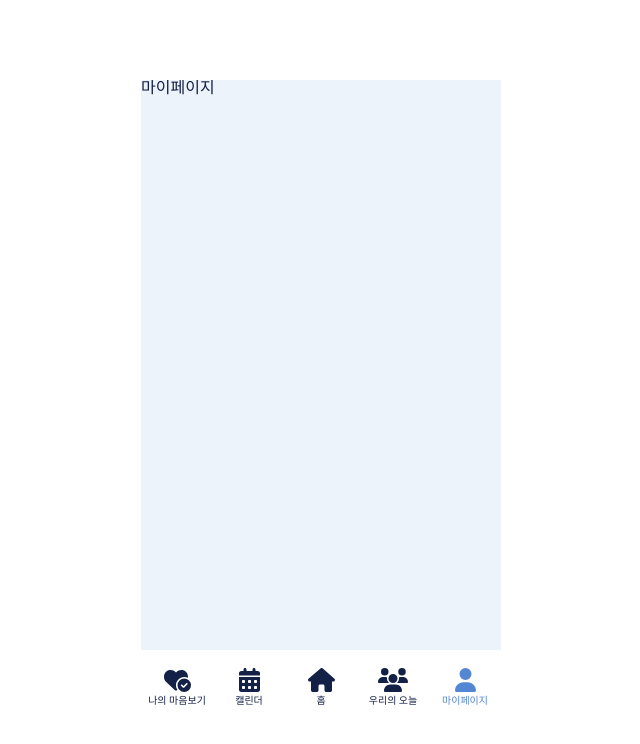
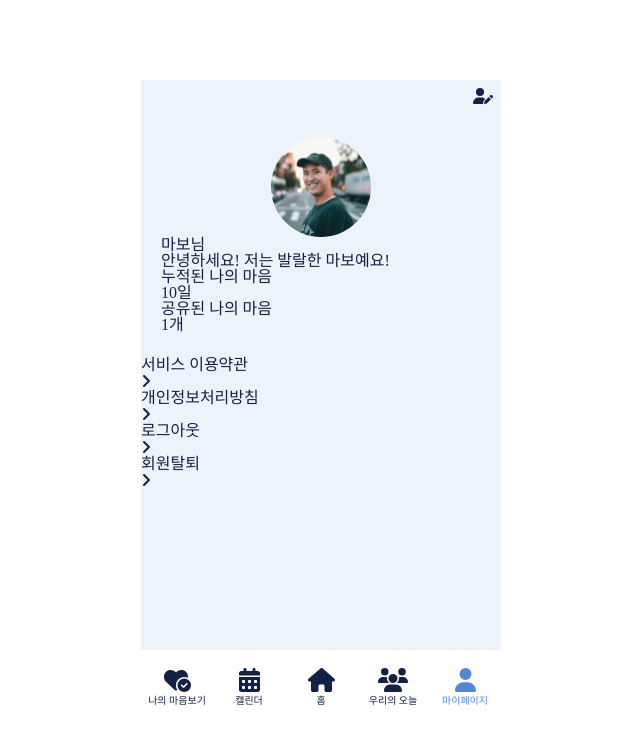
Before and after one commit to moon1324/project-oneul, a React (Create React App) app in the folder client/: page /myPage in a window 1280 px wide. Shown: the top 744 px of the page, without its empty margins (319-959 px from the left). Built offline with nearby package versions, Linux system fonts and the light colour scheme; a web font is replaced by a local one.

Commit message:
design: 마이페이지레이아웃

```diff
--- a/client/src/pages/myPage/MyPage.js
+++ b/client/src/pages/myPage/MyPage.js
@@ -1,7 +1,13 @@
-import React from "react";
+import React from 'react';
+import {Outlet} from 'react-router-dom'
+
 
 const MyPage = () => {
-    return <div>마이페이지</div>;
+    return (
+        <>
+            <Outlet/>
+        </>
+    );
 };
 
 export default MyPage;
--- /dev/null
+++ b/client/src/pages/myPage/MyPageEdit.js
@@ -0,0 +1,11 @@
+import React from 'react';
+
+const MyPageEdit = () => {
+    return (
+        <div>
+            프로필 변경 페이지 입니다.
+        </div>
+    );
+};
+
+export default MyPageEdit;
--- /dev/null
+++ b/client/src/pages/myPage/MyPageMain.js
@@ -0,0 +1,60 @@
+import React from 'react';
+import {Link} from 'react-router-dom'
+import {FontAwesomeIcon} from '@fortawesome/react-fontawesome'
+import {faAngleRight, faUserPen} from '@fortawesome/free-solid-svg-icons'
+import S from './style';
+
+const MyPageMain = () => {
+    return (
+        <>
+            <S.MypageNav>
+                <Link to={'/myPage/edit'}>
+                    <FontAwesomeIcon icon={faUserPen} />
+                </Link>
+            </S.MypageNav>
+            <S.ProfileContaier>
+                <S.ProfilePictureWrapper>
+                    <div className="pictureBox">
+                        <img src={process.env.PUBLIC_URL + '/images/mypage/profile_picture.svg'}/>
+                    </div>
+                </S.ProfilePictureWrapper>
+                <div className="profileNameWapper">
+                    <h3>마보님</h3>
+                </div>
+                <div className="profileSatusWrapper">
+                    <p>안녕하세요! 저는 발랄한 마보예요!</p>
+                </div>
+                <div className="profileContentsWrapper">
+                    <div className="totalMyminBox">
+                        <p>누적된 나의 마음</p>
+                        <h3>10일</h3>
+                    </div>
+                    <div className="sharedMytodayBox">
+                        <p>공유된 나의 마음</p>
+                        <h3>1개</h3>
+                    </div>
+                </div>
+            </S.ProfileContaier>
+            <div className="serviceContainer">
+                <div className="serviceWrapper">
+                    <p>서비스 이용약관</p>
+                    <FontAwesomeIcon icon={faAngleRight} />
+                </div>
+                <div className="serviceWrapper">
+                    <p>개인정보처리방침</p>
+                    <FontAwesomeIcon icon={faAngleRight} />
+                </div>
+                <div className="serviceWrapper">
+                    <p>로그아웃</p>
+                    <FontAwesomeIcon icon={faAngleRight} />
+                </div>
+                <div className="serviceWrapper">
+                    <p className="signOut">회원탈퇴</p>
+                    <FontAwesomeIcon icon={faAngleRight} />
+                </div>
+            </div>
+        </>
+    );
+};
+
+export default MyPageMain;
--- a/client/src/pages/myPage/style.js
+++ b/client/src/pages/myPage/style.js
@@ -0,0 +1,23 @@
+import styled from 'styled-components'
+
+const S = {}
+    S.MypageNav = styled.nav`
+        padding: 0.5rem;
+        text-align: right;
+    `
+    S.ProfileContaier = styled.div`
+        width: 100%;
+        padding: 1.5rem 1.25rem;
+    `
+    S.ProfilePictureWrapper = styled.div`
+        display: flex;
+        justify-content: center;
+
+        & .pictureBox{
+            width: 100px;
+            height: 100px;
+            border-radius:50%;
+        }
+    `
+
+export default S;
```
Also changed, not shown: client/src/routes/router.js (+12 -0 lines), client/public/images/mypage/profile_picture.svg (added).
